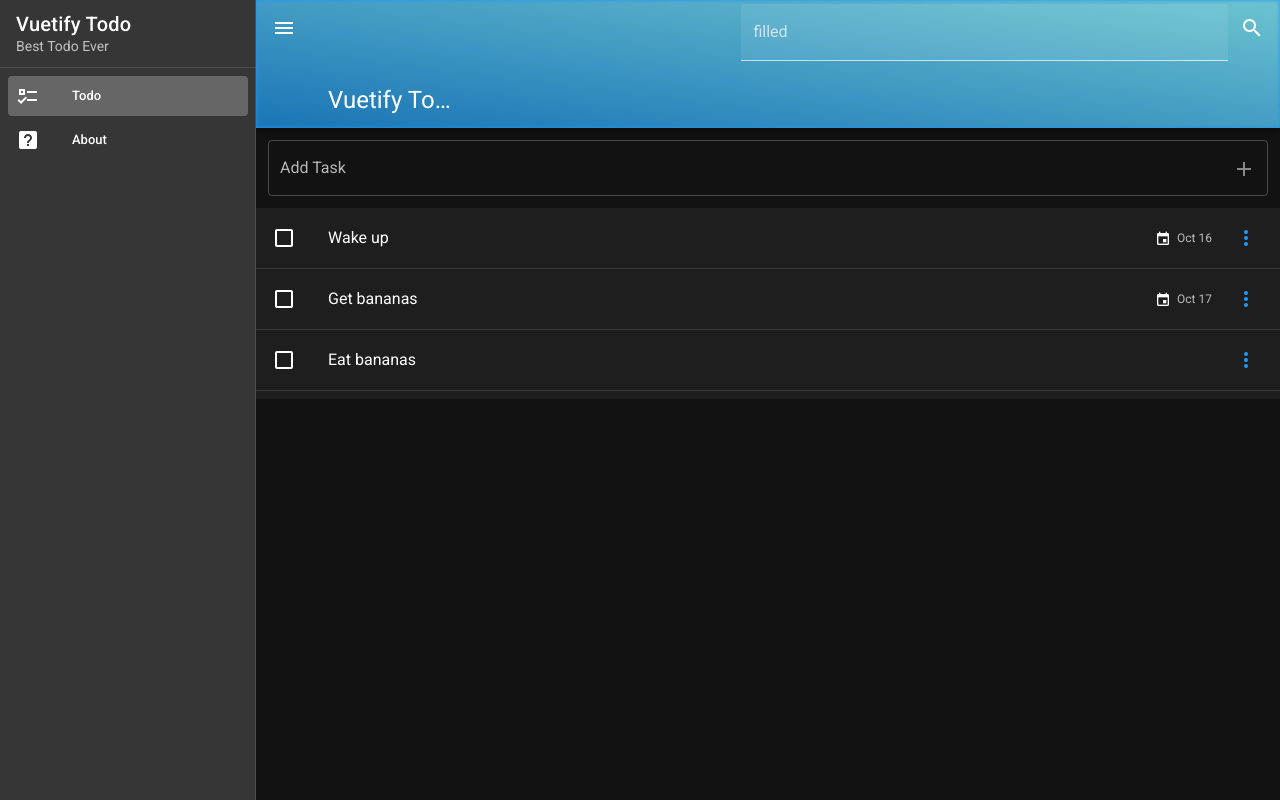
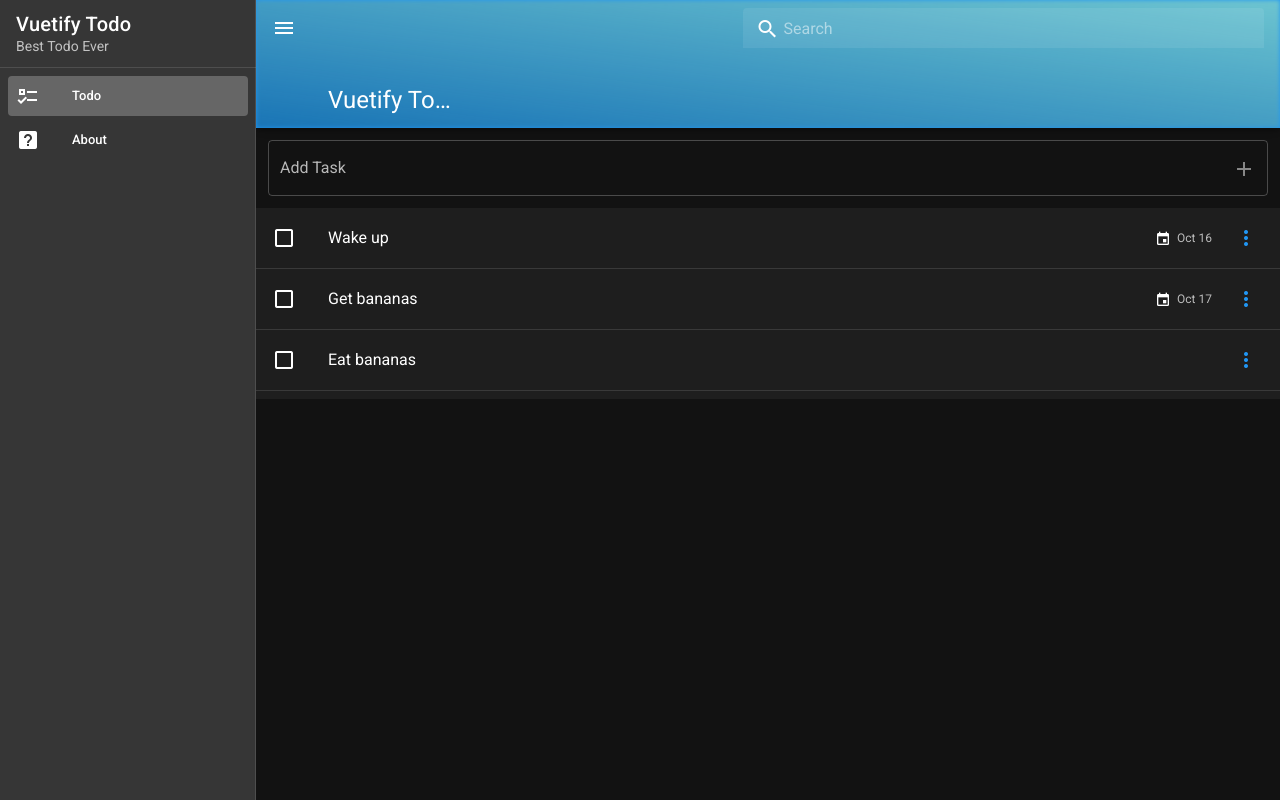
Before and after one commit to calvindio/vuetify-todo, a Vue app: page / in a window 1280 px wide. Built offline with nearby package versions, Linux system fonts and the light colour scheme.

Commit message:
2. customize search box's style

```diff
--- a/src/App.vue
+++ b/src/App.vue
@@ -22,8 +22,6 @@
 		v-app-bar-title Vuetify Todo
 		v-spacer
 		search
-		v-btn(icon)
-			v-icon mdi-magnify
 	v-main
 		router-view
 		snackbar
--- a/src/components/tools/Search.vue
+++ b/src/components/tools/Search.vue
@@ -1,3 +1,16 @@
 <template lang="pug">
-v-text-field(label='filled', filled)
+v-text-field.expanding-search.mt-1(
+	placeholder='Search',
+	prepend-inner-icon='mdi-magnify',
+	filled,
+	dense,
+	clearable
+)
 </template>
+
+<style lang="sass">
+.expanding-search
+	.v-input__slot
+		&:before, &:after
+			border-color: transparent !important
+</style>
```
